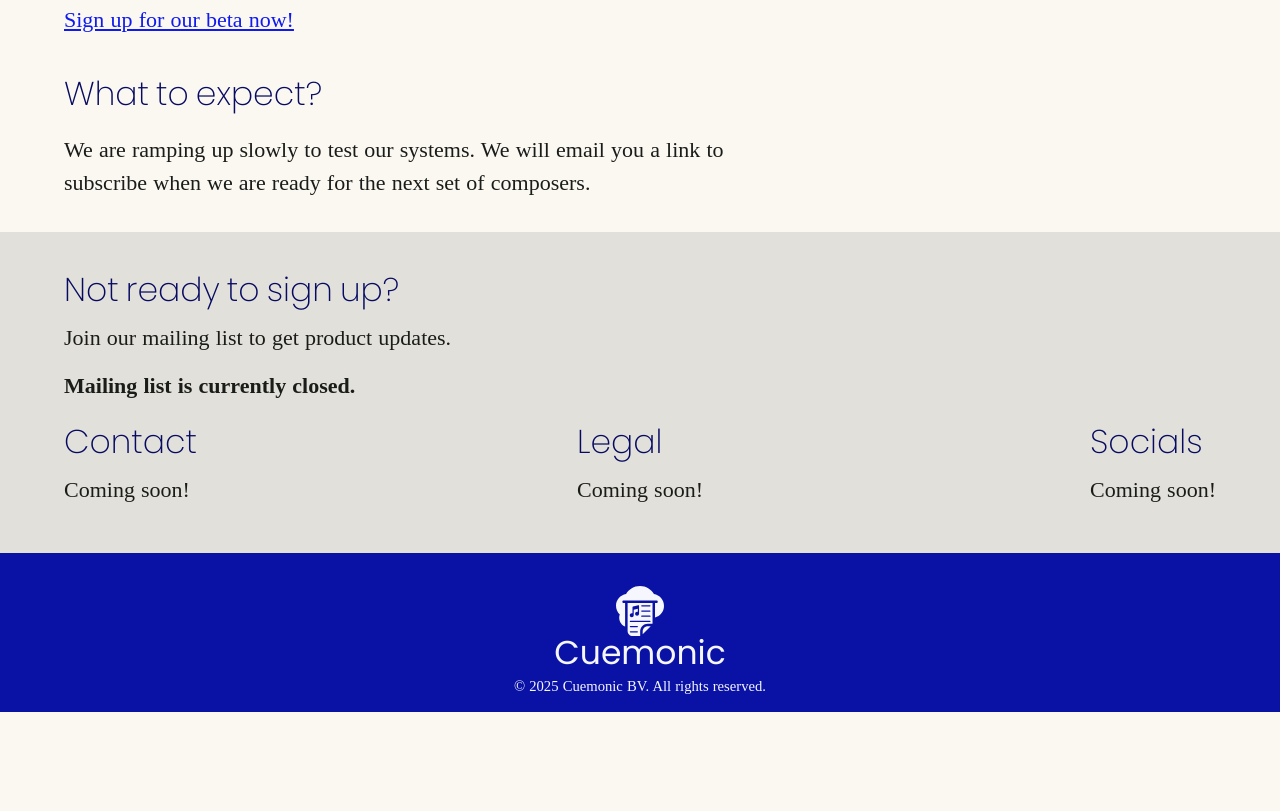
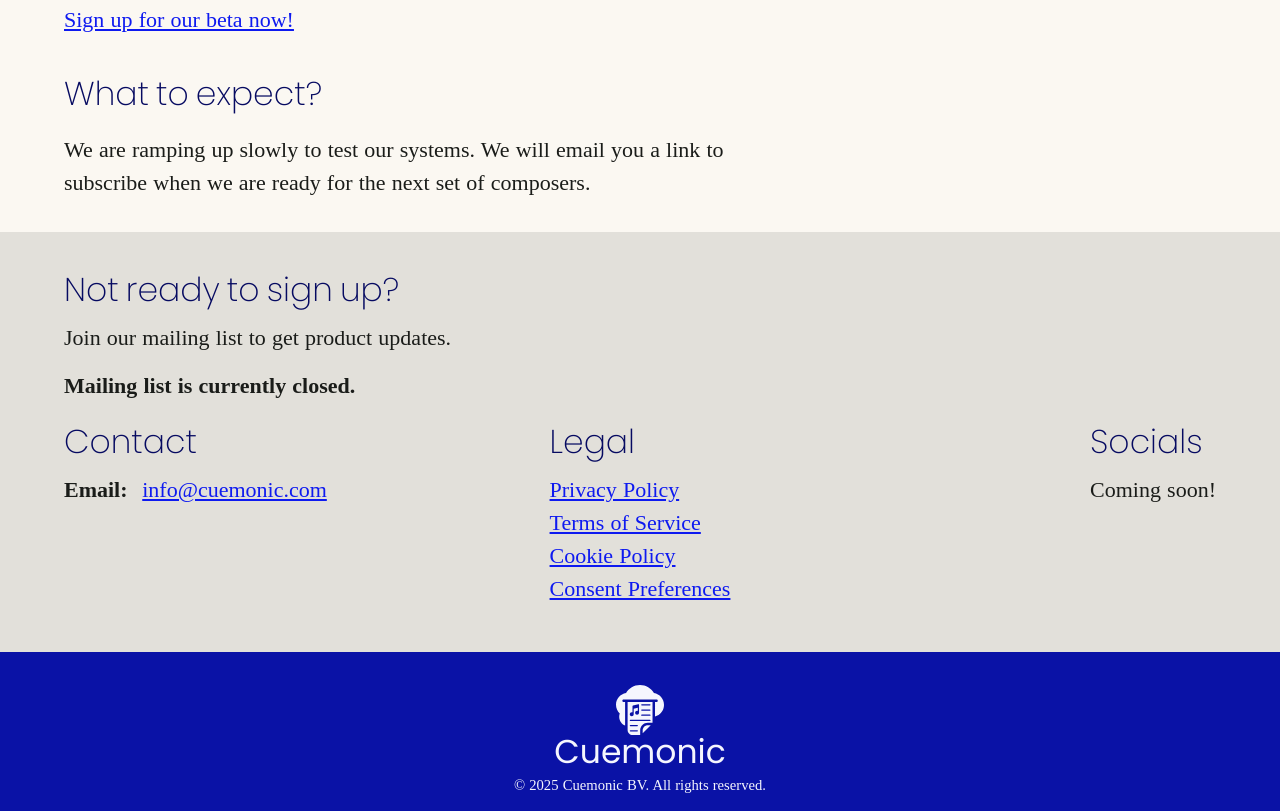
Before and after one commit to Cuemonic/cuemonic-marketing, an Astro site: page / in a window 1280 px wide. Shown: the part 3538-4349 px from the top of the page. Before the commit the page ends 4250 px from the top, so only its background shows below. Built offline with nearby package versions, Linux system fonts and the light colour scheme; Astro itself is replaced by a stand-in of ours.

Commit message:
Added policies and banner from Termly.

```diff
--- a/src/layouts/page.astro
+++ b/src/layouts/page.astro
@@ -1,18 +1,21 @@
 ---
 import "../styles/global.css";
 // Supports weights 200-800
-import '@fontsource-variable/newsreader';
-import '@fontsource/poppins/200.css';
-import '@fontsource/poppins/400.css';
-import '@fontsource/poppins/900.css';
+import "@fontsource-variable/newsreader";
+import "@fontsource/poppins/200.css";
+import "@fontsource/poppins/400.css";
+import "@fontsource/poppins/900.css";
 const { title } = Astro.props;
 ---
 
-<!DOCTYPE html>
+<!doctype html>
 <html lang="en">
   <head>
-  <meta charset="UTF-8">
-  <meta name="viewport" content="width=device-width, initial-scale=1.0">
+    <meta charset="UTF-8" />
+    <meta name="viewport" content="width=device-width, initial-scale=1.0" />
+    <script
+      src="https://app.termly.io/resource-blocker/029411c2-939d-47c2-a17c-7bb7eb325294?autoBlock=on"
+    ></script>
     <title>{title}</title>
   </head>
   <body class="content">
@@ -44,20 +47,38 @@ const { title } = Astro.props;
       </section>
       <section class="contact">
         <h2>Contact</h2>
-      <p>Coming soon!</p>
-      <!-- <address>
+        <address>
           <p><em>Email:</em></p>
           <p><a href="mailto:info@cuemonic.com">info@cuemonic.com</a></p>
-      </address> -->
+        </address>
       </section>
       <section class="legal">
         <h2>Legal</h2>
-      <p>Coming soon!</p>
-      <!-- <ul>
-        <li><a href="/">Privacy Policy</a></li>
-        <li><a href="/">Terms of Service</a></li>
-        <li><a href="/">Cookie Policy</a></li>
-      </ul> -->
+        <ul>
+          <li>
+            <a
+              href="https://app.termly.io/policy-viewer/policy.html?policyUUID=242082ec-016a-4242-b78c-3f6b3bb89d31"
+              >Privacy Policy</a
+            >
+          </li>
+          <li>
+            <a
+              href="https://app.termly.io/policy-viewer/policy.html?policyUUID=e5731587-f6ed-4e83-b686-9af0875aad88"
+              >Terms of Service</a
+            >
+          </li>
+          <li>
+            <a
+              href="https://app.termly.io/policy-viewer/policy.html?policyUUID=a7d1de05-255d-4896-b8ac-9d881f897921"
+              >Cookie Policy</a
+            >
+          </li>
+          <li>
+            <a href="#" class="termly-display-preferences"
+              >Consent Preferences</a
+            >
+          </li>
+        </ul>
       </section>
     </footer>
   </body>
```
Lines whose indentation alone changed are shown as unchanged.
